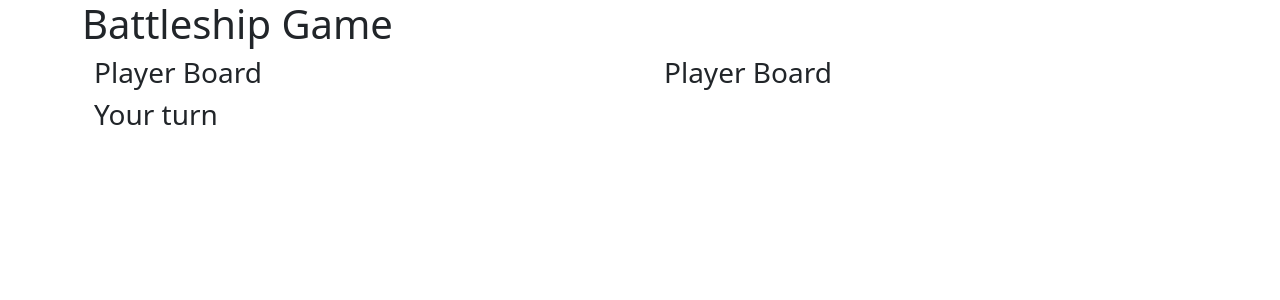
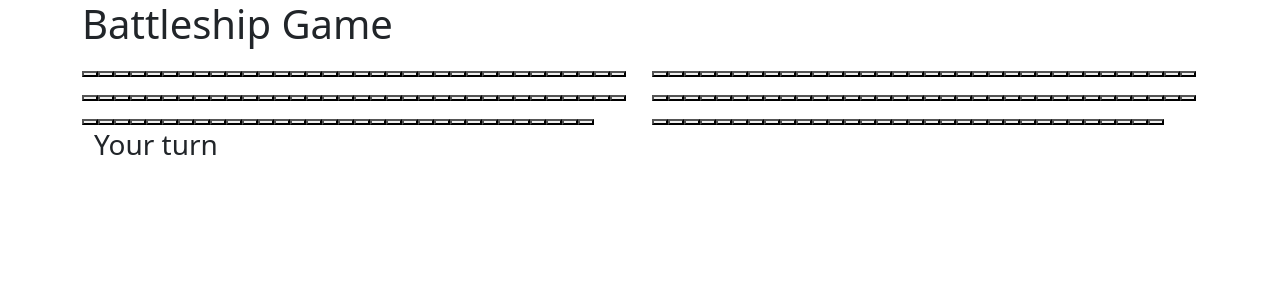
Before and after one commit to galdea/Battleship-with-React---Game, a React app: page / in a window 1280 px wide. Shown: the top 300 px of the page. Built offline with nearby package versions, Linux system fonts and the light colour scheme.

Commit message:
gameboard rendered and squares. need to work on app.js game's logic and css

```diff
--- a/src/js/App.js
+++ b/src/js/App.js
@@ -7,8 +7,23 @@ function App() {
   const [isGameOver, setIsGameOver] = useState(false);
   const [didPlayerWin, setDidPlayerWin] = useState(false);
 
-  function handleSquareClick() {
+  function handleSquareClick(square) {
+    // Ignore clicks if the game is over or it's not the player's turn
+    if (isGameOver || !isPlayerTurn) {
+      return;
+    }
+
+    // Add logic to handle the player's turn
+    console.log(`Player clicked on ${square}`);
+
+    // Set the game over and player win state if the player has won
+    setIsGameOver(true);
+    setDidPlayerWin(true);
   }
+
+
+
+
 
   return (
     <div className="container">
--- a/src/js/component/Game/GameBoard.js
+++ b/src/js/component/Game/GameBoard.js
@@ -1,28 +1,21 @@
-import React from 'react';
+import React, { useState } from 'react';
 import Square from './Square';
 
-function GameBoard() {
-  const boardSize = 10;
-  const board = [];
+function GameBoard(props) {
+  const [squares, setSquares] = useState(Array(100).fill(null));
 
-  for (let i = 0; i < boardSize; i++) {
-    const row = [];
-
-    for (let j = 0; j < boardSize; j++) {
-      row.push(<Square key={`${i}${j}`} />);
-    }
-
-    board.push(<div className="row" key={i}>{row}</div>);
+  function handleClick(i) {
+    // Add logic to handle a square being clicked
+    const newSquares = [...squares];
+    newSquares[i] = 'miss';
+    setSquares(newSquares);
   }
 
   return (
-    <div className="container">
-      <div className="row">
-        <div className="col-12">
-          <h3>Player Board</h3>
-        </div>
-      </div>
-      {board}
+    <div className="game-board">
+      {squares.map((square, i) => (
+        <Square key={i} value={square} onClick={() => handleClick(i)} />
+      ))}
     </div>
   );
 }
--- a/src/js/component/Game/Square.js
+++ b/src/js/component/Game/Square.js
@@ -1,7 +1,14 @@
 import React from 'react';
 
-function Square() {
-  return <div className="col-1 square"></div>;
+function Square(props) {
+  const { value, onClick } = props;
+  const style = value === 'hit' ? 'square hit' : value === 'miss' ? 'square miss' : 'square';
+
+  return (
+    <button className={style} onClick={onClick}>
+      {value}
+    </button>
+  );
 }
 
 export default Square;
```
